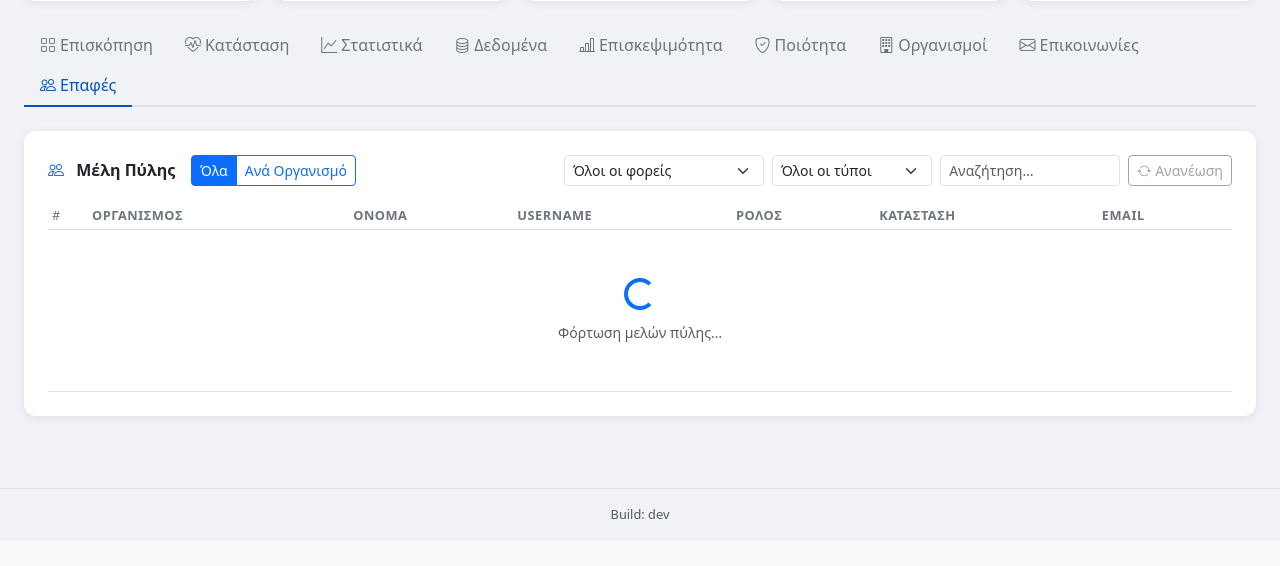
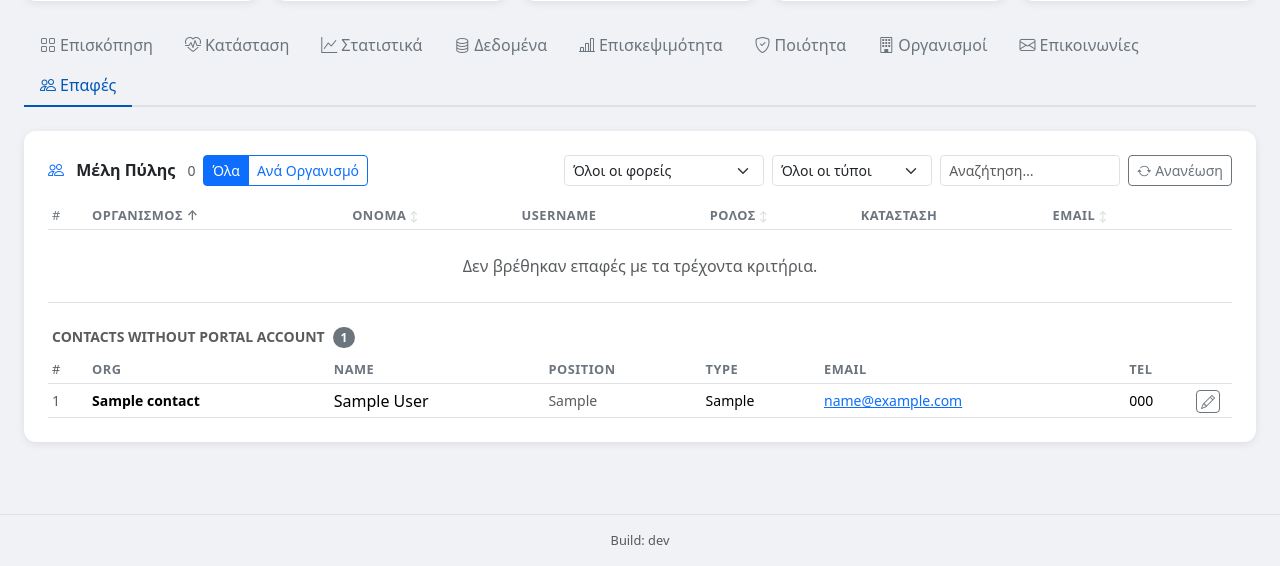
Before and after one commit to OpenDataGR/monitor-data-gov-gr, a Flask app: page / in a window 1280 px wide, after a click on "Επαφές". Shown: the part 330-896 px from the top of the page. Before the commit the page ends 849 px from the top, so only its background shows below. Run offline with Flask 3, Linux system fonts and the light colour scheme; tables that the repository leaves empty hold one stand-in row (values such as "Sample post"); a database or web service that is not in the repository returns one stand-in record (values such as "Sample title"); data that the repository does not hold is empty; some libraries are stand-ins or nearby versions.

Commit message:
feat: show contacts without portal account in a separate section
Backend collects OrgContact records whose email does not match any
portal member and returns them as unmatched in the portal-members
response. Frontend renders them below the portal members table in a
always-visible section with a count badge. Edit button reuses the
pmEditModal; saves update the unmatched cache in-place.

Co-Authored-By: Claude Sonnet 4.6 <noreply@anthropic.com>

```diff
--- a/app.py
+++ b/app.py
@@ -1664,30 +1664,37 @@ def _do_fetch_portal_members():
             for m in all_members:
                 m["email"] = email_map.get(m["username"], "")
 
-        # Enrich with OrgContact data matched by email
+        # Enrich with OrgContact data matched by email; collect unmatched contacts
+        unmatched = []
         try:
             with app.app_context():
-                contacts = OrgContact.query.filter(OrgContact.email.isnot(None)).all()
+                all_contacts = OrgContact.query.all()
+            member_emails = {m.get("email", "") for m in all_members if m.get("email")}
             contact_by_email = {}
-            for c in contacts:
+            for c in all_contacts:
                 e = (c.email or "").lower().strip()
                 if e:
                     contact_by_email[e] = c
             for m in all_members:
                 c = contact_by_email.get(m.get("email", ""))
                 if c:
-                    m["contact_id"]        = c.id
-                    m["contact_position"]  = c.position or ""
-                    m["contact_type"]      = c.contact_type or ""
-                    m["contact_tel"]       = c.tel or ""
-                    m["contact_mobile"]    = c.mobile or ""
-                    m["contact_name"]      = f"{c.first_name or ''} {c.last_name or ''}".strip()
+                    m["contact_id"]         = c.id
+                    m["contact_position"]   = c.position or ""
+                    m["contact_type"]       = c.contact_type or ""
+                    m["contact_tel"]        = c.tel or ""
+                    m["contact_mobile"]     = c.mobile or ""
+                    m["contact_name"]       = f"{c.first_name or ''} {c.last_name or ''}".strip()
                     m["contact_first_name"] = c.first_name or ""
                     m["contact_last_name"]  = c.last_name or ""
+            # Contacts with no matching portal member
+            for c in all_contacts:
+                e = (c.email or "").lower().strip()
+                if not e or e not in member_emails:
+                    unmatched.append(c.to_dict())
         except Exception:
             pass
 
-        _pm_cache["data"] = {"members": all_members, "total": len(all_members)}
+        _pm_cache["data"] = {"members": all_members, "total": len(all_members), "unmatched": unmatched}
         _pm_cache["ts"]   = time.time()
     except Exception as exc:
         _pm_cache["error"] = str(exc)
--- a/templates/index.html
+++ b/templates/index.html
@@ -555,12 +555,30 @@
                     </tr>
                   </thead>
                   <tbody id="contactsTableBody">
-                    <tr><td colspan="7" class="text-center py-5 text-muted"><span data-i18n="contacts.tab_hint">Open this tab to load contacts.</span></td></tr>
+                    <tr><td colspan="8" class="text-center py-5 text-muted"><span data-i18n="contacts.tab_hint">Open this tab to load contacts.</span></td></tr>
                   </tbody>
                 </table>
               </div>
             </div>
             <div id="contactsGroupedView" class="d-none"></div>
+            <div id="pmUnmatchedSection" class="d-none mt-4">
+              <div class="d-flex align-items-center gap-2 mb-2 px-1">
+                <h6 class="mb-0 text-muted fw-semibold small text-uppercase ls-1">Contacts without portal account</h6>
+                <span id="pmUnmatchedCount" class="badge bg-secondary rounded-pill"></span>
+              </div>
+              <div class="table-responsive">
+                <table class="table table-hover table-sm align-middle mb-0">
+                  <thead class="sticky-top bg-white">
+                    <tr>
+                      <th class="text-muted fw-normal" style="width:2.5rem">#</th>
+                      <th>Org</th><th>Name</th><th>Position</th><th>Type</th><th>Email</th><th>Tel</th>
+                      <th style="width:2.5rem"></th>
+                    </tr>
+                  </thead>
+                  <tbody id="pmUnmatchedBody"></tbody>
+                </table>
+              </div>
+            </div>
           </div>
         </div>
       </div>
@@ -3311,8 +3329,10 @@ async function _pollPortalMembers(attempt) {
 
     if (data.error) throw new Error(data.error);
     _portalMembersCache = data.members || [];
+    _pmUnmatched = data.unmatched || [];
     show('contactsReloadBtn').disabled = false;
     filterContactsTab();
+    renderUnmatchedContacts();
   } catch (e) {
     show('contactsTableBody').innerHTML =
       `<tr><td colspan="${cols}" class="text-center text-danger py-4">${esc(e.message)}</td></tr>`;
@@ -3503,7 +3523,50 @@ function renderContactsGrouped(rows) {
 }
 
 let _pmRows = [];
+let _pmUnmatched = [];
 let _pmEditModal = null;
+
+function renderUnmatchedContacts() {
+  const sec = show('pmUnmatchedSection');
+  if (!_pmUnmatched.length) { sec.classList.add('d-none'); return; }
+  sec.classList.remove('d-none');
+  show('pmUnmatchedCount').textContent = _pmUnmatched.length;
+  show('pmUnmatchedBody').innerHTML = _pmUnmatched.map((c, i) => {
+    const name = [c.first_name, c.last_name].filter(Boolean).join(' ');
+    return `<tr>
+      <td class="text-muted small">${i + 1}</td>
+      <td class="small fw-semibold">${esc(c.org_label || c.org_code)}</td>
+      <td class="text-nowrap">${esc(name)}</td>
+      <td class="small text-muted text-truncate" style="max-width:200px" title="${esc(c.position)}">${esc(c.position)}</td>
+      <td class="small">${esc(c.contact_type)}</td>
+      <td class="small">${c.email ? `<a href="mailto:${esc(c.email)}">${esc(c.email)}</a>` : ''}</td>
+      <td class="small text-nowrap">${esc(c.tel || c.mobile)}</td>
+      <td><button class="btn btn-outline-secondary btn-sm py-0 px-1" title="Edit"
+        onclick="openPmEditUnmatched(${i})"><i class="bi bi-pencil"></i></button></td>
+    </tr>`;
+  }).join('');
+}
+
+function openPmEditUnmatched(idx) {
+  const c = _pmUnmatched[idx];
+  if (!c) return;
+  const name = [c.first_name, c.last_name].filter(Boolean).join(' ') || '(no name)';
+  show('pmEditTitle').textContent   = name + ' — ' + (c.org_label || c.org_code);
+  show('pmEditContactId').value     = c.id        || '';
+  show('pmEditUsername').value      = '';
+  show('pmEditEmail').value         = c.email     || '';
+  show('pmEditOrgCode').value       = c.org_code  || '';
+  show('pmEditOrgLabel').value      = c.org_label || '';
+  show('pmEditFirstName').value     = c.first_name || '';
+  show('pmEditLastName').value      = c.last_name  || '';
+  show('pmEditPosition').value      = c.position   || '';
+  show('pmEditContactType').value   = c.contact_type || '';
+  show('pmEditTel').value           = c.tel    || '';
+  show('pmEditMobile').value        = c.mobile || '';
+  show('pmEditStatus').textContent  = '';
+  if (!_pmEditModal) _pmEditModal = new bootstrap.Modal(document.getElementById('pmEditModal'));
+  _pmEditModal.show();
+}
 
 function openPmEdit(idx) {
   const m = _pmRows[idx];
@@ -3548,9 +3611,9 @@ async function savePmContact() {
   const data = await resp.json();
   if (data.error) { show('pmEditStatus').textContent = data.error; return; }
 
-  // Update cache entry by username (email may have changed)
+  // Update the right cache depending on whether this is a portal member or unmatched contact
   const username = show('pmEditUsername').value;
-  if (_portalMembersCache) {
+  if (username && _portalMembersCache) {
     _portalMembersCache.forEach(m => {
       if (m.username === username) {
         m.contact_id         = data.id;
@@ -3563,9 +3626,14 @@ async function savePmContact() {
         m.contact_mobile     = data.mobile       || '';
       }
     });
+    filterContactsTab();
+  } else {
+    // Unmatched contact — update in _pmUnmatched by id
+    const idx = _pmUnmatched.findIndex(c => c.id === data.id);
+    if (idx >= 0) _pmUnmatched[idx] = data;
+    renderUnmatchedContacts();
   }
   _pmEditModal.hide();
-  filterContactsTab();
 }
 
 function exportContactsExcel() {
```
